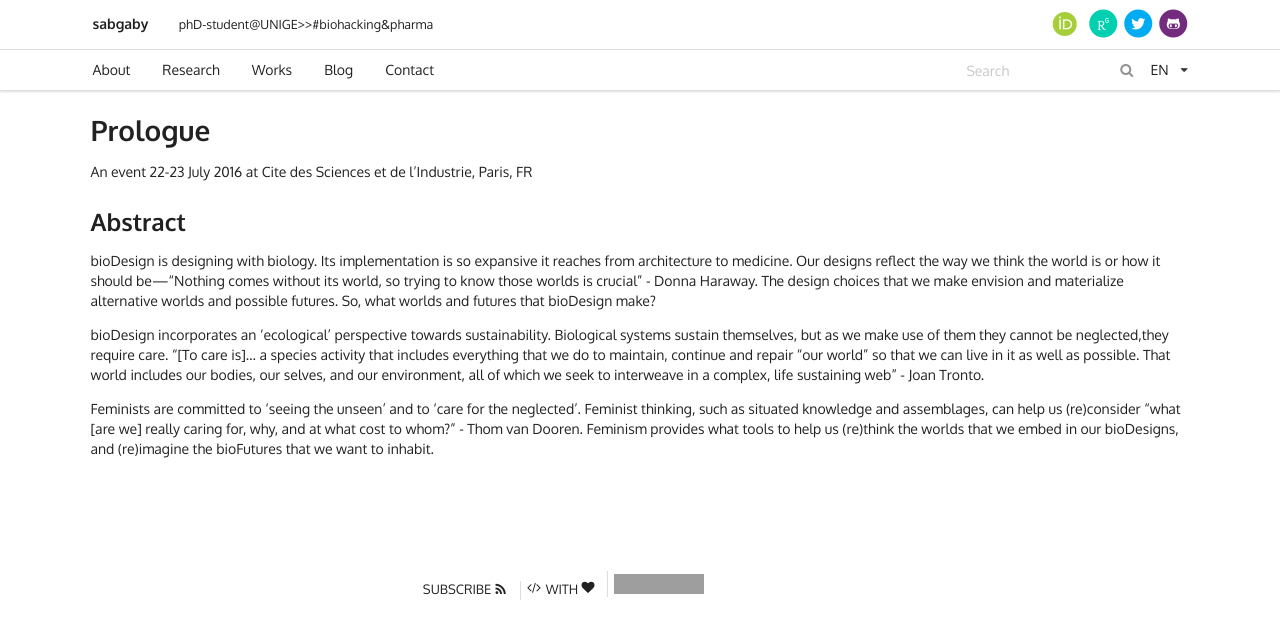
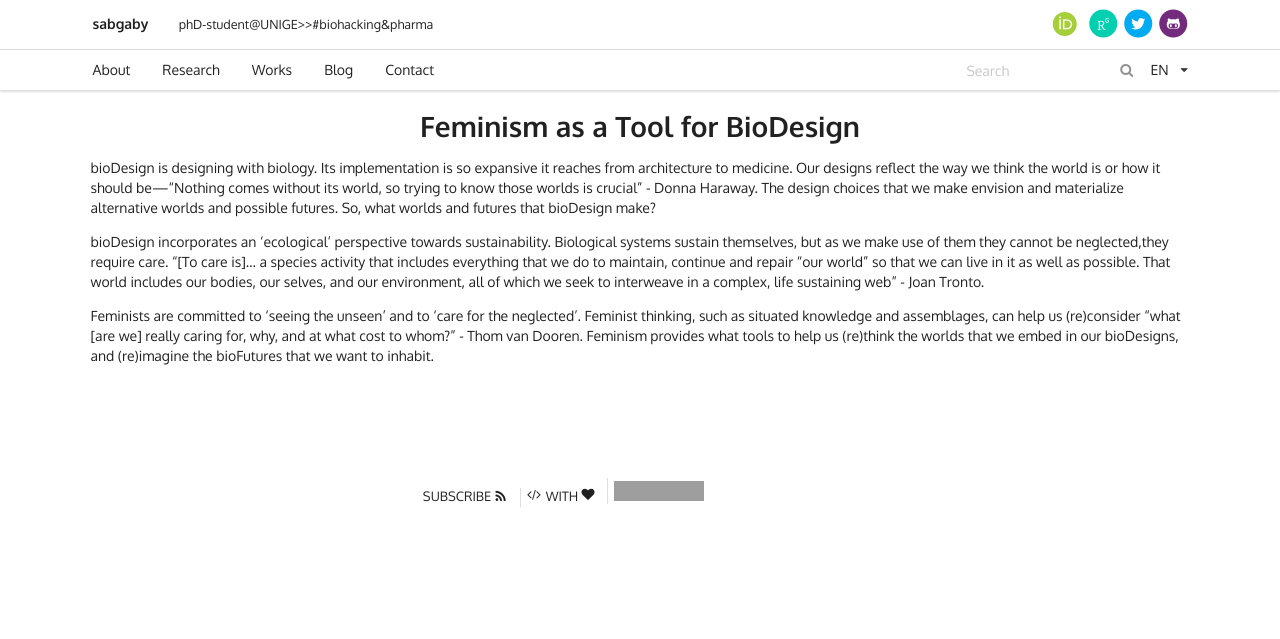
Before and after one commit to sabgaby/sabgaby, a Jekyll site: the page built from work/FeminismBioDesign/FeminismBioDesign.md, in a window 1280 px wide. Shown: the top 639 px of the page. Built offline with Jekyll 4.4.1, drawn with Linux system fonts in a browser that asks for light colours; nearby versions of some CDN libraries; some web fonts are replaced; our own code applies the rules of GitHub Pages for plain Markdown files; comment, search, counter and statistics services are not loaded; a style sheet for code colours, icons or effects is not loaded; grey boxes are pictures that could not be loaded.

Commit message:
Updated abstract work fm
working so far

```diff
--- a/assets/js/instantsearch.js
+++ b/assets/js/instantsearch.js
@@ -3,13 +3,8 @@ var search = instantsearch({
 	apiKey: "af5d43c2fe4dd921be946e80957a18db",
 	indexName: 'sabgaby',
 	searchParameters: {
-	 facetsRefinements: {
-		 layout: ['work']
-	 },
-	 // Add to "facets" all attributes for which you
-	 // do NOT have a widget defined
-	 facets: ['layout']
- },
+	 filters: 'flow:1',
+ }
 });
 
 
--- a/work/FeminismBioDesign/FeminismBioDesign.md
+++ b/work/FeminismBioDesign/FeminismBioDesign.md
@@ -1,22 +1,18 @@
 ---
-layout: work
-permalink: /work/feminismbiodesign/
+title: Feminism as a Tool for BioDesign
+subtitle:
+description: Presentation and zine for BioDesign NightScience
+parent: feminismbiodesign
+chapter: Abstract
+flow: 1
 date: 2016-07-22
 pretty-date: July 22-23, 2016
-cite: FeminismBioDesign
 pdf: Feminism as a Tool for BioDesign - Gabriela A. Sanchez (2016)
-title:  Feminism as a Tool for BioDesign
-subtitle:
-description: Presentation and zine for BioDesign NightScience
 tags:
-  - Publication
-  - Presentation
+  - publication
+  - presentation
 ---
 
-# Prologue
-An event 22-23 July 2016 at Cite des Sciences et de l'Industrie, Paris, FR
-
-## Abstract
 
 bioDesign is designing with biology. Its implementation is so expansive it reaches from architecture to medicine. Our designs reflect the way we think the world is or how it should be—“Nothing comes without its world, so trying to know those worlds is crucial” - Donna Haraway. The design choices that we make envision and materialize alternative worlds and possible futures. So, what worlds and futures that bioDesign make?
 
```
Also changed, not shown: work/BioFabbing/BioFabbing.md (+7 -8 lines), work/DIYbiosphere/DIYbiosphere.md (+9 -9 lines), work/IndieDrugs/IndieDrugs.md (+8 -8 lines), work/Swissnex/Swissnex.md (+8 -8 lines), work/WeAreBiohackers/WeAreBiohackers.md (+10 -10 lines).
